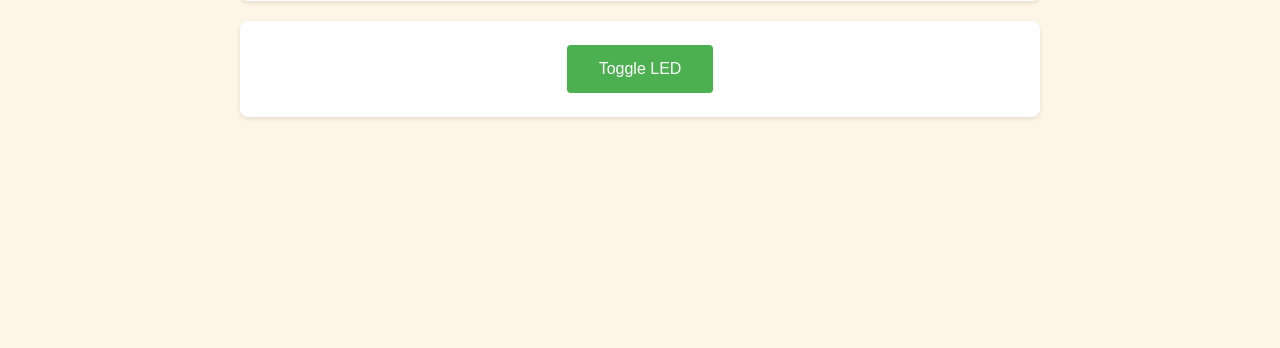
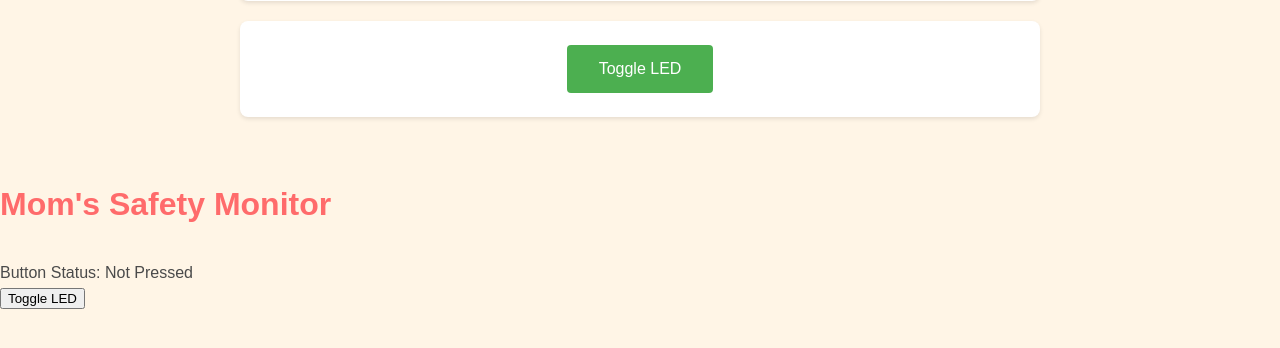
Before and after one commit to zokahn/mamawatch, a Flask app: page / in a window 1280 px wide. Shown: the part 219-567 px from the top of the page. Run offline with Flask 3, Linux system fonts and the light colour scheme; some libraries are stand-ins or nearby versions.

Commit message:
fix: resolve template not found error

```diff
--- a/mom-safety-monitor/run.py
+++ b/mom-safety-monitor/run.py
@@ -2,6 +2,7 @@ import os
 import sys
 import logging
 from dotenv import load_dotenv
+from flask import Flask
 
 # Load environment variables
 load_dotenv()
@@ -9,12 +10,18 @@ load_dotenv()
 # Add the current directory to the Python path
 sys.path.insert(0, os.path.abspath(os.path.dirname(__file__)))
 
-from app import app, socketio
+from app import socketio
 from app.mqtt_client import MQTTClient
 
 # Configure logging
 logging.basicConfig(level=logging.INFO, format='%(asctime)s - %(levelname)s - %(message)s')
 logger = logging.getLogger(__name__)
+
+# Create Flask app
+app = Flask(__name__, template_folder='templates')
+
+# Import routes after creating the app
+from app import routes
 
 def main():
     mqtt_client = MQTTClient(
--- a/mom-safety-monitor/templates/index.html
+++ b/mom-safety-monitor/templates/index.html
@@ -24,3 +24,21 @@
     <script src="{{ url_for('static', filename='js/main.js') }}"></script>
 </body>
 </html>
+<!DOCTYPE html>
+<html lang="en">
+<head>
+    <meta charset="UTF-8">
+    <meta name="viewport" content="width=device-width, initial-scale=1.0">
+    <title>Mom's Safety Monitor</title>
+    <link rel="stylesheet" href="{{ url_for('static', filename='css/style.css') }}">
+</head>
+<body>
+    <h1>Mom's Safety Monitor</h1>
+    <div id="status">Button Status: Not Pressed</div>
+    <div id="help-message" style="display: none;">Hulp gevraagd door mama</div>
+    <button id="toggle-led">Toggle LED</button>
+
+    <script src="https://cdnjs.cloudflare.com/ajax/libs/socket.io/4.0.1/socket.io.js"></script>
+    <script src="{{ url_for('static', filename='js/main.js') }}"></script>
+</body>
+</html>
```
